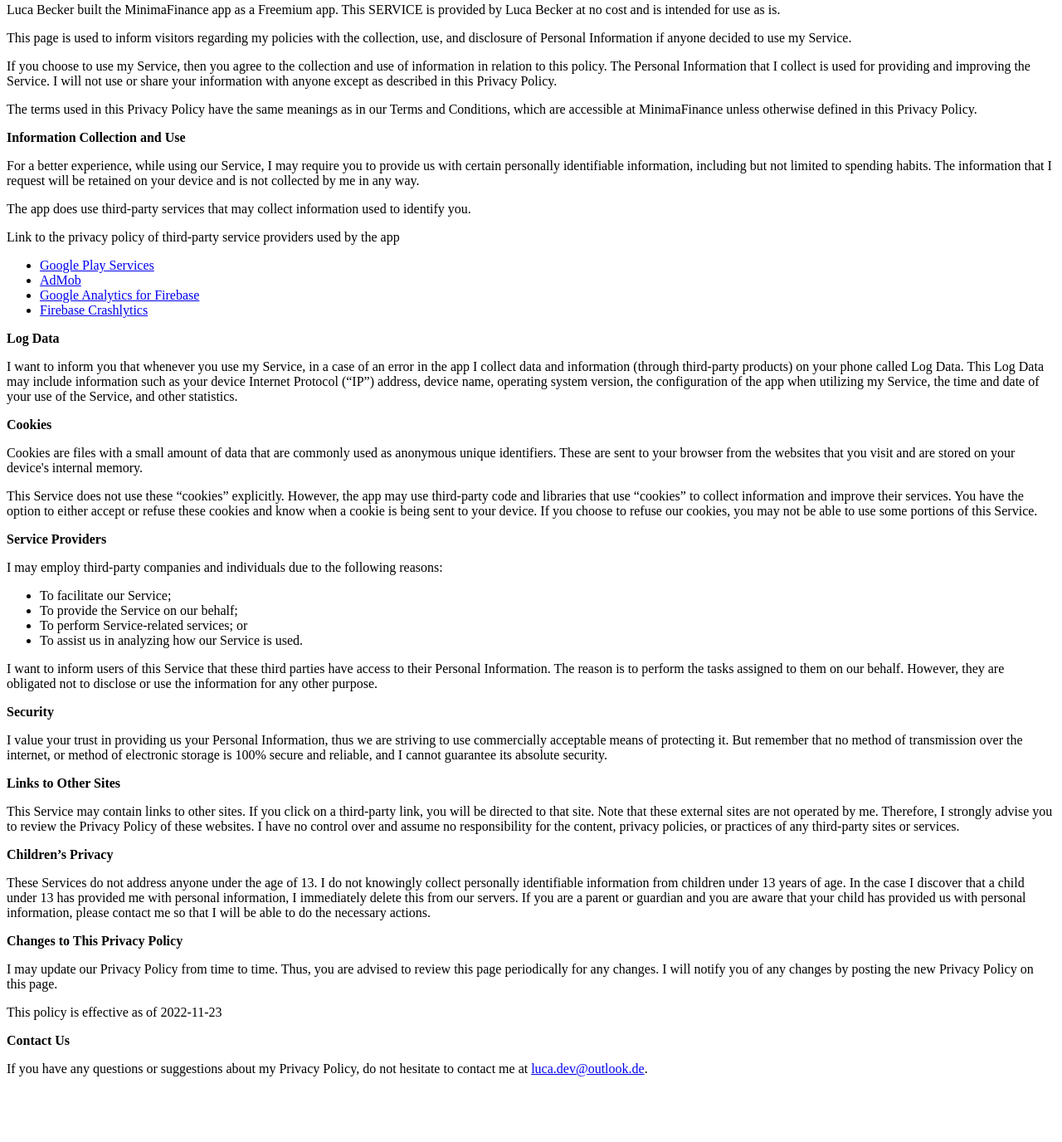
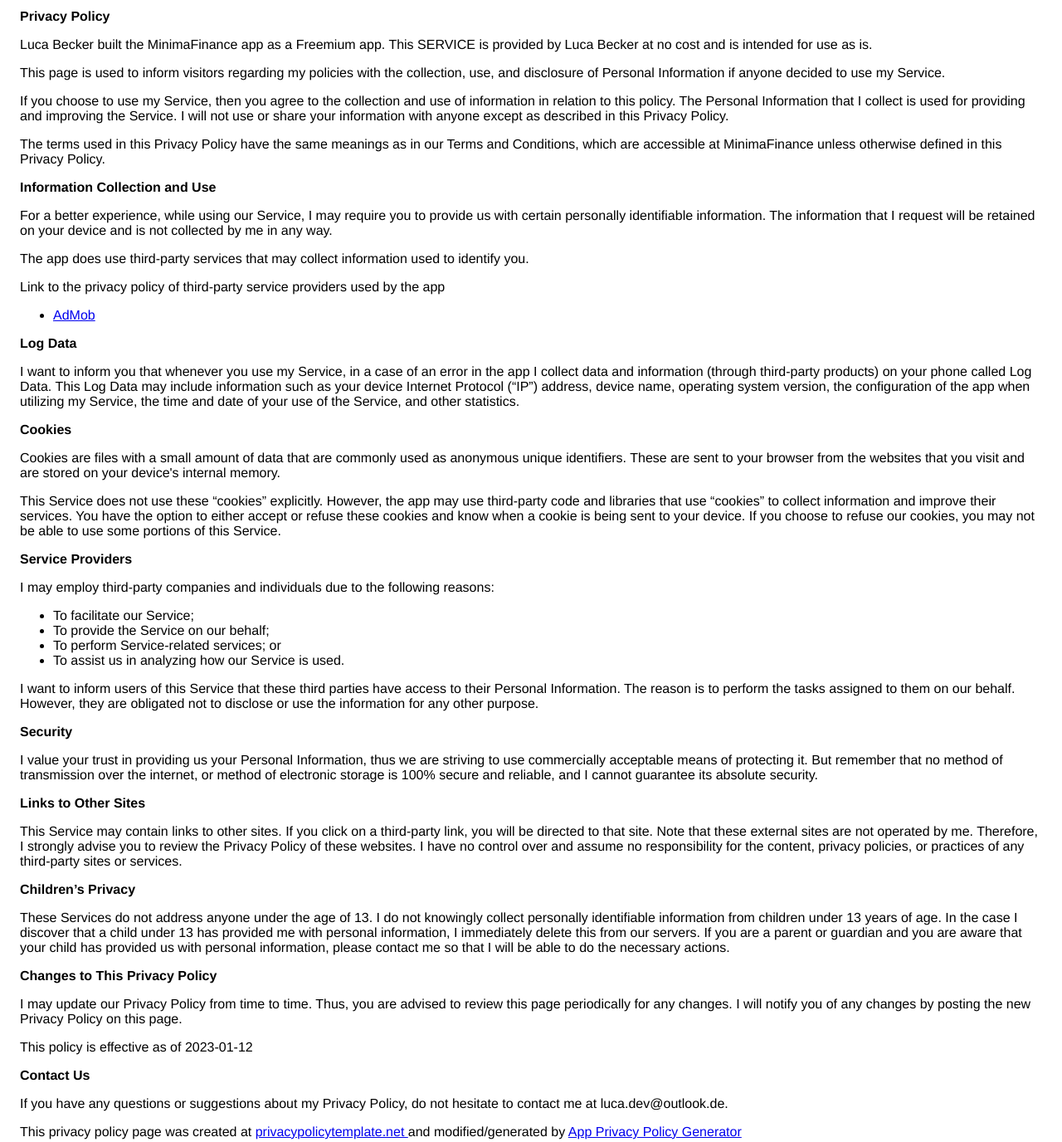
Before and after one commit to phoenix-error/minimaFinance.privacyPolicy, a plain HTML site: page index.html in a window 1280 px wide. Shown: the part 13-1389 px from the top of the page at 83% size. Before the commit the page ends 1326 px from the top, so only its background shows below. Drawn offline with Linux system fonts and the light colour scheme.

Commit message:
changedPolicy
Signed-off-by: Luca Becker <42442490+LucaBecker12@users.noreply.github.com>

```diff
--- a/index.html
+++ b/index.html
@@ -6,149 +6,114 @@
     <meta name="viewport" content="width=device-width, initial-scale=1.0" />
     <title>MinimaFinance Privacy Policy</title>
   </head>
-  <body>
-    <p>
-      Luca Becker built the MinimaFinance app as a Freemium app. This SERVICE is
-      provided by Luca Becker at no cost and is intended for use as is.
-    </p>
-    <p>
-      This page is used to inform visitors regarding my policies with the
-      collection, use, and disclosure of Personal Information if anyone decided
-      to use my Service.
-    </p>
-    <p>
-      If you choose to use my Service, then you agree to the collection and use
-      of information in relation to this policy. The Personal Information that I
-      collect is used for providing and improving the Service. I will not use or
-      share your information with anyone except as described in this Privacy
-      Policy.
-    </p>
-    <p>
-      The terms used in this Privacy Policy have the same meanings as in our
-      Terms and Conditions, which are accessible at MinimaFinance unless
-      otherwise defined in this Privacy Policy.
-    </p>
-    <p><strong>Information Collection and Use</strong></p>
-    <p>
-      For a better experience, while using our Service, I may require you to
-      provide us with certain personally identifiable information, including but
-      not limited to spending habits. The information that I request will be
-      retained on your device and is not collected by me in any way.
-    </p>
-    <p>
-      The app does use third-party services that may collect information used to
-      identify you.
-    </p>
-    <p>
-      Link to the privacy policy of third-party service providers used by the
-      app
-    </p>
-    <ul>
-      <li>
-        <a href="https://www.google.com/policies/privacy/"
-          >Google Play Services</a
-        >
-      </li>
-      <li>
-        <a href="https://support.google.com/admob/answer/6128543?hl=en"
-          >AdMob</a
-        >
-      </li>
-      <li>
-        <a href="https://firebase.google.com/policies/analytics"
-          >Google Analytics for Firebase</a
-        >
-      </li>
-      <li>
-        <a href="https://firebase.google.com/support/privacy/"
-          >Firebase Crashlytics</a
-        >
-      </li>
-    </ul>
-    <p><strong>Log Data</strong></p>
-    <p>
-      I want to inform you that whenever you use my Service, in a case of an
-      error in the app I collect data and information (through third-party
-      products) on your phone called Log Data. This Log Data may include
-      information such as your device Internet Protocol (“IP”) address, device
-      name, operating system version, the configuration of the app when
-      utilizing my Service, the time and date of your use of the Service, and
-      other statistics.
-    </p>
-    <p><strong>Cookies</strong></p>
-    <p>
-      Cookies are files with a small amount of data that are commonly used as
-      anonymous unique identifiers. These are sent to your browser from the
-      websites that you visit and are stored on your device&#39;s internal
-      memory.
-    </p>
-    <p>
-      This Service does not use these “cookies” explicitly. However, the app may
-      use third-party code and libraries that use “cookies” to collect
-      information and improve their services. You have the option to either
-      accept or refuse these cookies and know when a cookie is being sent to
-      your device. If you choose to refuse our cookies, you may not be able to
-      use some portions of this Service.
-    </p>
-    <p><strong>Service Providers</strong></p>
-    <p>
-      I may employ third-party companies and individuals due to the following
-      reasons:
-    </p>
-    <ul>
-      <li>To facilitate our Service;</li>
-      <li>To provide the Service on our behalf;</li>
-      <li>To perform Service-related services; or</li>
-      <li>To assist us in analyzing how our Service is used.</li>
-    </ul>
-    <p>
-      I want to inform users of this Service that these third parties have
-      access to their Personal Information. The reason is to perform the tasks
-      assigned to them on our behalf. However, they are obligated not to
-      disclose or use the information for any other purpose.
-    </p>
-    <p><strong>Security</strong></p>
-    <p>
-      I value your trust in providing us your Personal Information, thus we are
-      striving to use commercially acceptable means of protecting it. But
-      remember that no method of transmission over the internet, or method of
-      electronic storage is 100% secure and reliable, and I cannot guarantee its
-      absolute security.
-    </p>
-    <p><strong>Links to Other Sites</strong></p>
-    <p>
-      This Service may contain links to other sites. If you click on a
-      third-party link, you will be directed to that site. Note that these
-      external sites are not operated by me. Therefore, I strongly advise you to
-      review the Privacy Policy of these websites. I have no control over and
-      assume no responsibility for the content, privacy policies, or practices
-      of any third-party sites or services.
-    </p>
-    <p><strong>Children’s Privacy</strong></p>
-    <p>
-      These Services do not address anyone under the age of 13. I do not
-      knowingly collect personally identifiable information from children under
-      13 years of age. In the case I discover that a child under 13 has provided
-      me with personal information, I immediately delete this from our servers.
-      If you are a parent or guardian and you are aware that your child has
-      provided us with personal information, please contact me so that I will be
-      able to do the necessary actions.
-    </p>
-    <p><strong>Changes to This Privacy Policy</strong></p>
-    <p>
-      I may update our Privacy Policy from time to time. Thus, you are advised
-      to review this page periodically for any changes. I will notify you of any
-      changes by posting the new Privacy Policy on this page.
-    </p>
-    <p>This policy is effective as of 2022-11-23</p>
-    <p><strong>Contact Us</strong></p>
-    <p>
-      If you have any questions or suggestions about my Privacy Policy, do not
-      hesitate to contact me at
-      <a
-        href="mailto:&#108;&#x75;&#99;&#x61;&#46;&#x64;&#101;&#x76;&#x40;&#x6f;&#117;&#x74;&#x6c;&#x6f;&#x6f;&#x6b;&#46;&#100;&#101;"
-        >&#108;&#x75;&#99;&#x61;&#46;&#x64;&#101;&#x76;&#x40;&#x6f;&#117;&#x74;&#x6c;&#x6f;&#x6f;&#x6b;&#46;&#100;&#101;</a
-      >.
-    </p>
-  </body>
+  <!DOCTYPE html>
+      <html>
+      <head>
+        <meta charset='utf-8'>
+        <meta name='viewport' content='width=device-width'>
+        <title>Privacy Policy</title>
+        <style> body { font-family: 'Helvetica Neue', Helvetica, Arial, sans-serif; padding:1em; } </style>
+      </head>
+      <body>
+      <strong>Privacy Policy</strong> <p>
+                    Luca Becker built the MinimaFinance app as
+                    a Freemium app. This SERVICE is provided by
+                    Luca Becker at no cost and is intended for use as
+                    is.
+                  </p> <p>
+                    This page is used to inform visitors regarding my
+                    policies with the collection, use, and disclosure of Personal
+                    Information if anyone decided to use my Service.
+                  </p> <p>
+                    If you choose to use my Service, then you agree to
+                    the collection and use of information in relation to this
+                    policy. The Personal Information that I collect is
+                    used for providing and improving the Service. I will not use or share your information with
+                    anyone except as described in this Privacy Policy.
+                  </p> <p>
+                    The terms used in this Privacy Policy have the same meanings
+                    as in our Terms and Conditions, which are accessible at
+                    MinimaFinance unless otherwise defined in this Privacy Policy.
+                  </p> <p><strong>Information Collection and Use</strong></p> <p>
+                    For a better experience, while using our Service, I
+                    may require you to provide us with certain personally
+                    identifiable information. The information that
+                    I request will be retained on your device and is not collected by me in any way.
+                  </p> <div><p>
+                      The app does use third-party services that may collect
+                      information used to identify you.
+                    </p> <p>
+                      Link to the privacy policy of third-party service providers used
+                      by the app
+                    </p> <ul><!----><li><a href="https://support.google.com/admob/answer/6128543?hl=en" target="_blank" rel="noopener noreferrer">AdMob</a></li><!----><!----><!----><!----><!----><!----><!----><!----><!----><!----><!----><!----><!----><!----><!----><!----><!----><!----><!----><!----><!----><!----><!----><!----><!----><!----></ul></div> <p><strong>Log Data</strong></p> <p>
+                    I want to inform you that whenever you
+                    use my Service, in a case of an error in the app
+                    I collect data and information (through third-party
+                    products) on your phone called Log Data. This Log Data may
+                    include information such as your device Internet Protocol
+                    (“IP”) address, device name, operating system version, the
+                    configuration of the app when utilizing my Service,
+                    the time and date of your use of the Service, and other
+                    statistics.
+                  </p> <p><strong>Cookies</strong></p> <p>
+                    Cookies are files with a small amount of data that are
+                    commonly used as anonymous unique identifiers. These are sent
+                    to your browser from the websites that you visit and are
+                    stored on your device's internal memory.
+                  </p> <p>
+                    This Service does not use these “cookies” explicitly. However,
+                    the app may use third-party code and libraries that use
+                    “cookies” to collect information and improve their services.
+                    You have the option to either accept or refuse these cookies
+                    and know when a cookie is being sent to your device. If you
+                    choose to refuse our cookies, you may not be able to use some
+                    portions of this Service.
+                  </p> <p><strong>Service Providers</strong></p> <p>
+                    I may employ third-party companies and
+                    individuals due to the following reasons:
+                  </p> <ul><li>To facilitate our Service;</li> <li>To provide the Service on our behalf;</li> <li>To perform Service-related services; or</li> <li>To assist us in analyzing how our Service is used.</li></ul> <p>
+                    I want to inform users of this Service
+                    that these third parties have access to their Personal
+                    Information. The reason is to perform the tasks assigned to
+                    them on our behalf. However, they are obligated not to
+                    disclose or use the information for any other purpose.
+                  </p> <p><strong>Security</strong></p> <p>
+                    I value your trust in providing us your
+                    Personal Information, thus we are striving to use commercially
+                    acceptable means of protecting it. But remember that no method
+                    of transmission over the internet, or method of electronic
+                    storage is 100% secure and reliable, and I cannot
+                    guarantee its absolute security.
+                  </p> <p><strong>Links to Other Sites</strong></p> <p>
+                    This Service may contain links to other sites. If you click on
+                    a third-party link, you will be directed to that site. Note
+                    that these external sites are not operated by me.
+                    Therefore, I strongly advise you to review the
+                    Privacy Policy of these websites. I have
+                    no control over and assume no responsibility for the content,
+                    privacy policies, or practices of any third-party sites or
+                    services.
+                  </p> <p><strong>Children’s Privacy</strong></p> <div><p>
+                      These Services do not address anyone under the age of 13.
+                      I do not knowingly collect personally
+                      identifiable information from children under 13 years of age. In the case
+                      I discover that a child under 13 has provided
+                      me with personal information, I immediately
+                      delete this from our servers. If you are a parent or guardian
+                      and you are aware that your child has provided us with
+                      personal information, please contact me so that
+                      I will be able to do the necessary actions.
+                    </p></div> <!----> <p><strong>Changes to This Privacy Policy</strong></p> <p>
+                    I may update our Privacy Policy from
+                    time to time. Thus, you are advised to review this page
+                    periodically for any changes. I will
+                    notify you of any changes by posting the new Privacy Policy on
+                    this page.
+                  </p> <p>This policy is effective as of 2023-01-12</p> <p><strong>Contact Us</strong></p> <p>
+                    If you have any questions or suggestions about my
+                    Privacy Policy, do not hesitate to contact me at luca.dev@outlook.de.
+                  </p> <p>This privacy policy page was created at <a href="https://privacypolicytemplate.net" target="_blank" rel="noopener noreferrer">privacypolicytemplate.net </a>and modified/generated by <a href="https://app-privacy-policy-generator.nisrulz.com/" target="_blank" rel="noopener noreferrer">App Privacy Policy Generator</a></p>
+      </body>
+      </html>
+
 </html>
```
